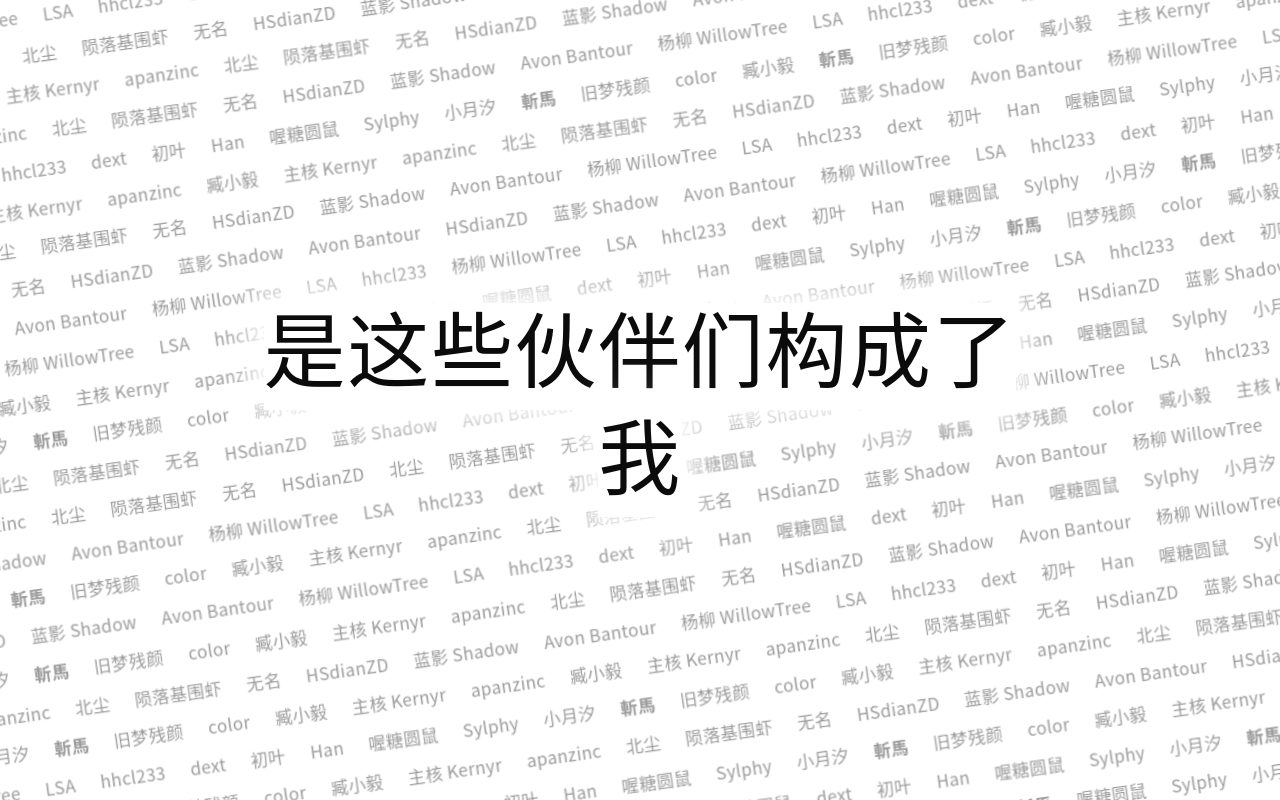
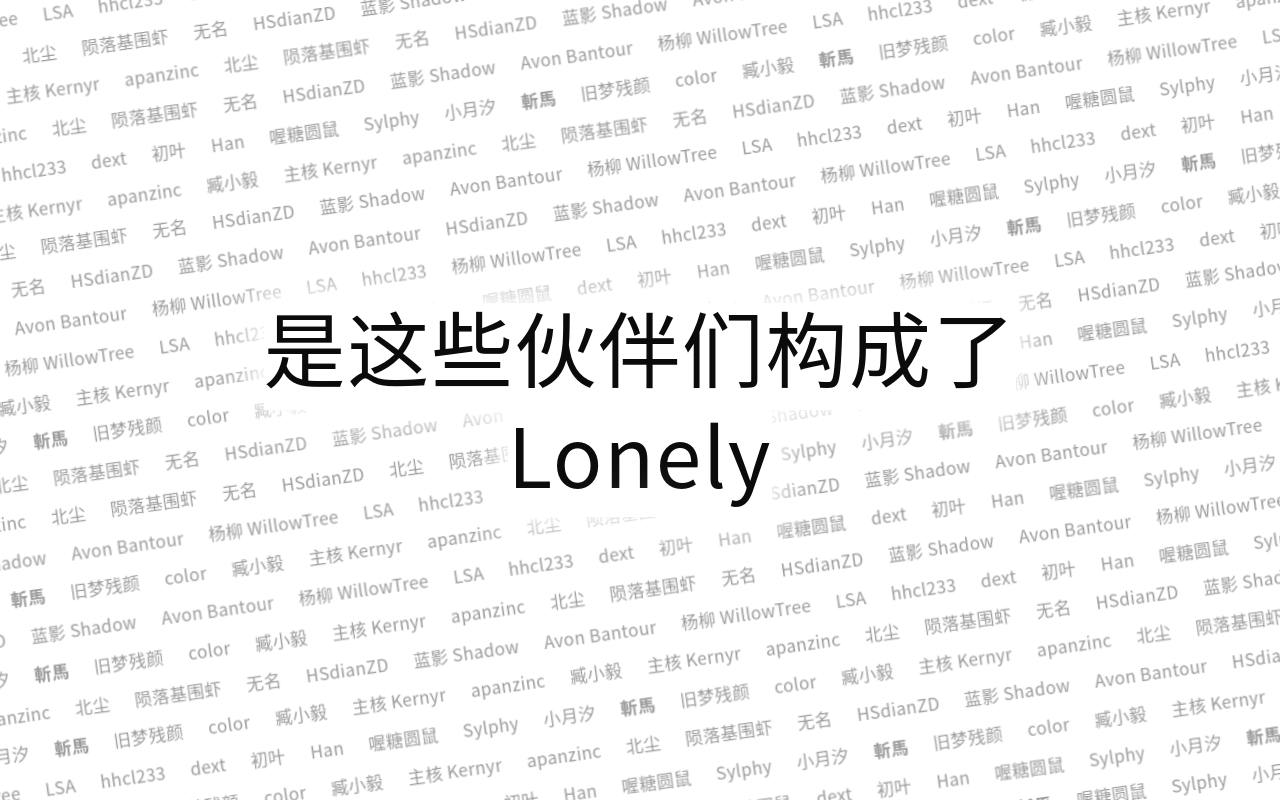
Before and after one commit to lonely-land/friends, a plain HTML site: page index.html in a window 1280 px wide. Drawn offline with Linux system fonts and the light colour scheme.

Commit message:
feat: title 支持嵌套数组，嵌套行每 3s 滚动切换

```diff
--- a/config.json
+++ b/config.json
@@ -1,7 +1,10 @@
 {
   "title": [
     "是这些伙伴们构成了",
-    "我"
+    [
+      "我",
+      "Lonely"
+    ]
   ],
   "links": [
     {
--- a/index.html
+++ b/index.html
@@ -104,6 +104,23 @@
     width:max-content;
     margin:0 auto;
   }
+  /* 可滚动的标题行：一列文字，定时上滚 */
+  .hero h1 .roll{
+    height:1.3em;
+    overflow:hidden;
+  }
+  .hero h1 .roll-inner{
+    display:block;
+    transition:transform .62s cubic-bezier(.22,.8,.2,1);
+  }
+  .hero h1 .roll-inner > div{
+    height:1.3em;
+    line-height:1.3;
+    display:flex;
+    align-items:center;
+    justify-content:center;
+    white-space:nowrap;
+  }
 
   @keyframes fadeIn{from{opacity:0}to{opacity:1}}
 </style>
@@ -176,6 +193,60 @@
     if (link.effects && link.effects.bold) a.style.fontWeight = '700';
     if (dup) a.setAttribute('aria-hidden', 'true');
     return a;
+  }
+
+  // 标题：普通字符串一行；数组则变成竖向滚动的行，每 3s 切一次
+  var rollTimers = [];
+
+  function renderTitle(cfg) {
+    var h1 = hero.querySelector('h1');
+    if (!h1 || !cfg.title || !cfg.title.length) return;
+    h1.textContent = '';
+
+    cfg.title.forEach(function (line) {
+      var sp = document.createElement('span');
+
+      if (Array.isArray(line) && line.length) {
+        sp.className = 'roll';
+        var inner = document.createElement('div');
+        inner.className = 'roll-inner';
+
+        var items = line.slice();
+        items.push(line[0]);                 // 末尾补一份首项，滚动到底无缝接回
+
+        items.forEach(function (txt, i) {
+          var d = document.createElement('div');
+          d.textContent = txt;
+          if (i === line.length) d.setAttribute('aria-hidden', 'true');
+          inner.appendChild(d);
+        });
+
+        sp.appendChild(inner);
+        h1.appendChild(sp);
+        startRoll(inner, line.length);
+      } else {
+        sp.textContent = line;
+        h1.appendChild(sp);
+      }
+    });
+  }
+
+  function startRoll(inner, count) {
+    var i = 0;
+    rollTimers.push(setInterval(function () {
+      i++;
+      inner.style.transform = 'translateY(-' + (i * 1.3) + 'em)';
+      if (i >= count) {
+        // 滚到克隆的那一项后，无动画瞬回起点
+        setTimeout(function () {
+          inner.style.transition = 'none';
+          inner.style.transform = 'translateY(0)';
+          void inner.offsetWidth;
+          inner.style.transition = '';
+          i = 0;
+        }, 660);
+      }
+    }, 3000));
   }
 
   function fitHero() {
@@ -326,15 +397,7 @@
       var links = (cfg.links || []).filter(function (l) { return l && l.name; });
       if (links.length) LINKS = links;
 
-      var h1 = hero.querySelector('h1');
-      if (cfg.title && cfg.title.length && h1) {
-        h1.textContent = '';
-        cfg.title.forEach(function (line) {
-          var sp = document.createElement('span');
-          sp.textContent = line;
-          h1.appendChild(sp);
-        });
-      }
+      renderTitle(cfg);
       build();
     })
     .catch(function (err) {
```
Also changed, not shown: 1 other file.
